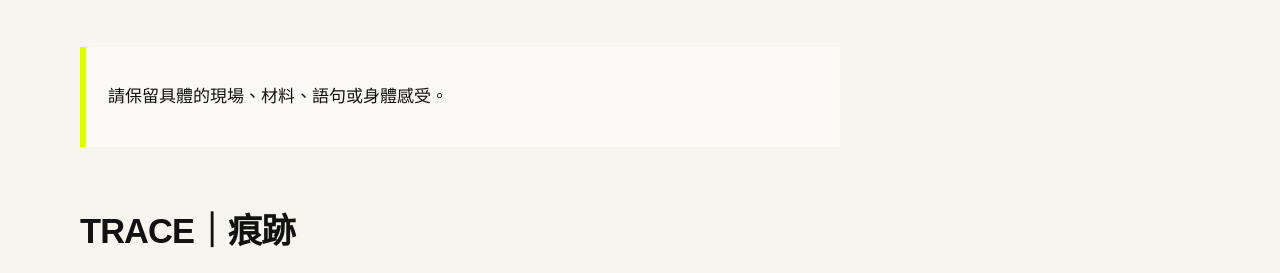
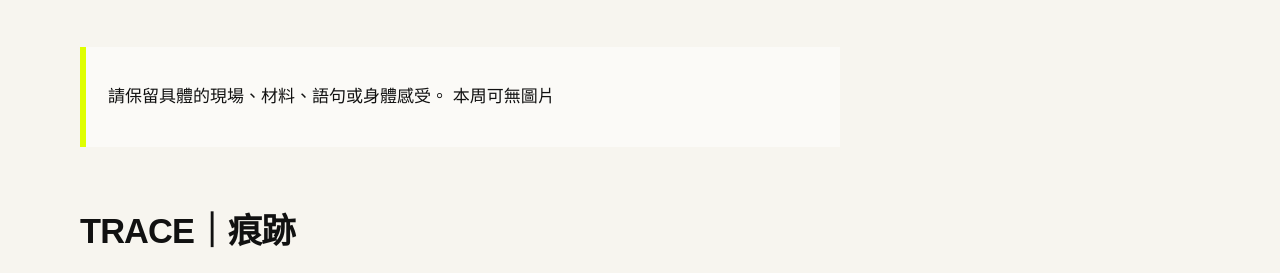
Before and after one commit to yo566566/fieldworkarchive, a Jekyll site: the page built from weeks/week-01.md, in a window 1280 px wide. Shown: the part 327-600 px from the top of the page. Built offline with Jekyll 4.4.1, drawn with Linux system fonts in a browser that asks for light colours.

Commit message:
Update week-01.md

```diff
--- a/weeks/week-01.md
+++ b/weeks/week-01.md
@@ -8,6 +8,7 @@ permalink: /weeks/week-01/
 # 田野從哪裡開始？
 
 > 請保留具體的現場、材料、語句或身體感受。
+> 本周可無圖片
 
 ## TRACE｜痕跡
 
```
